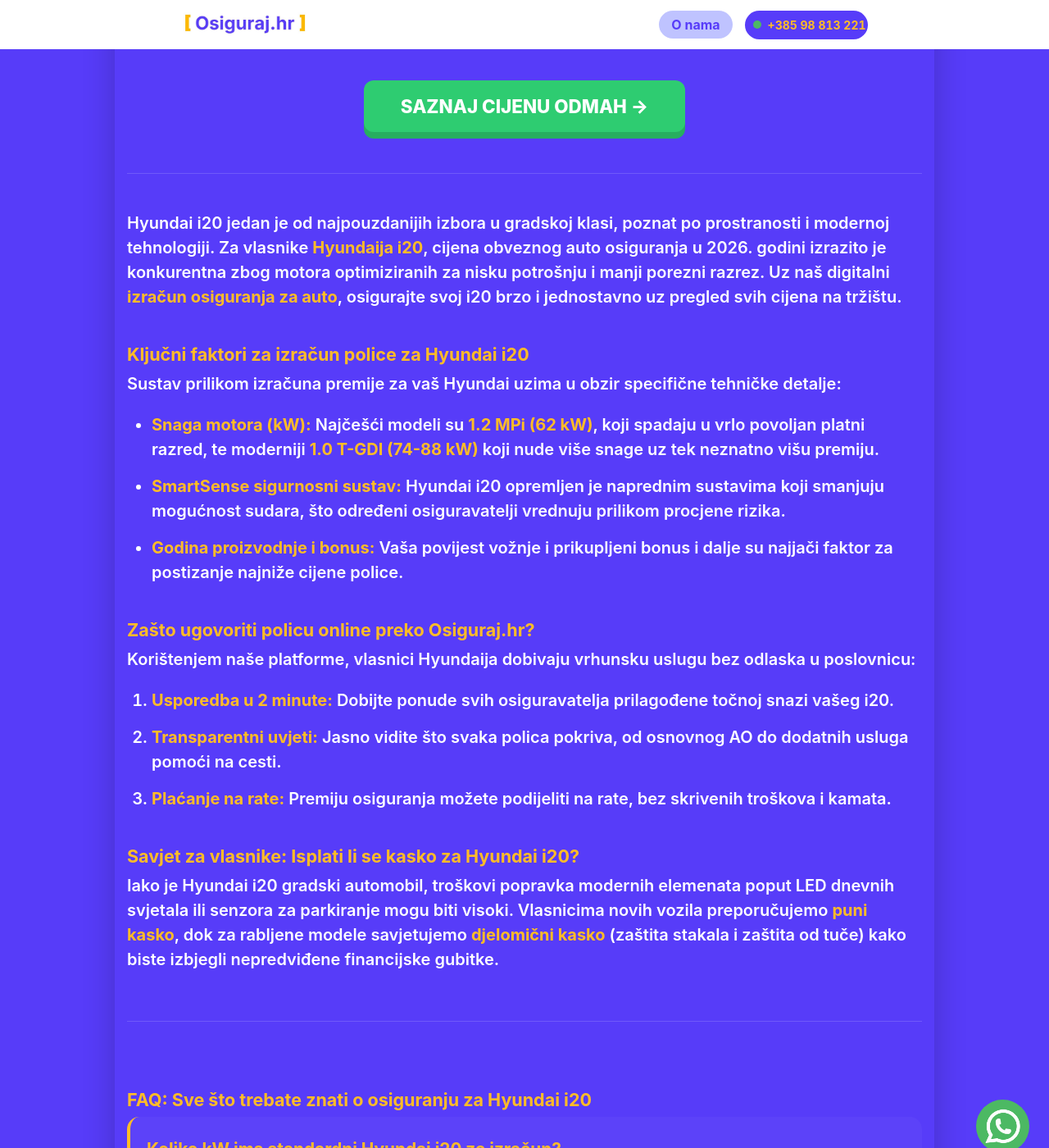
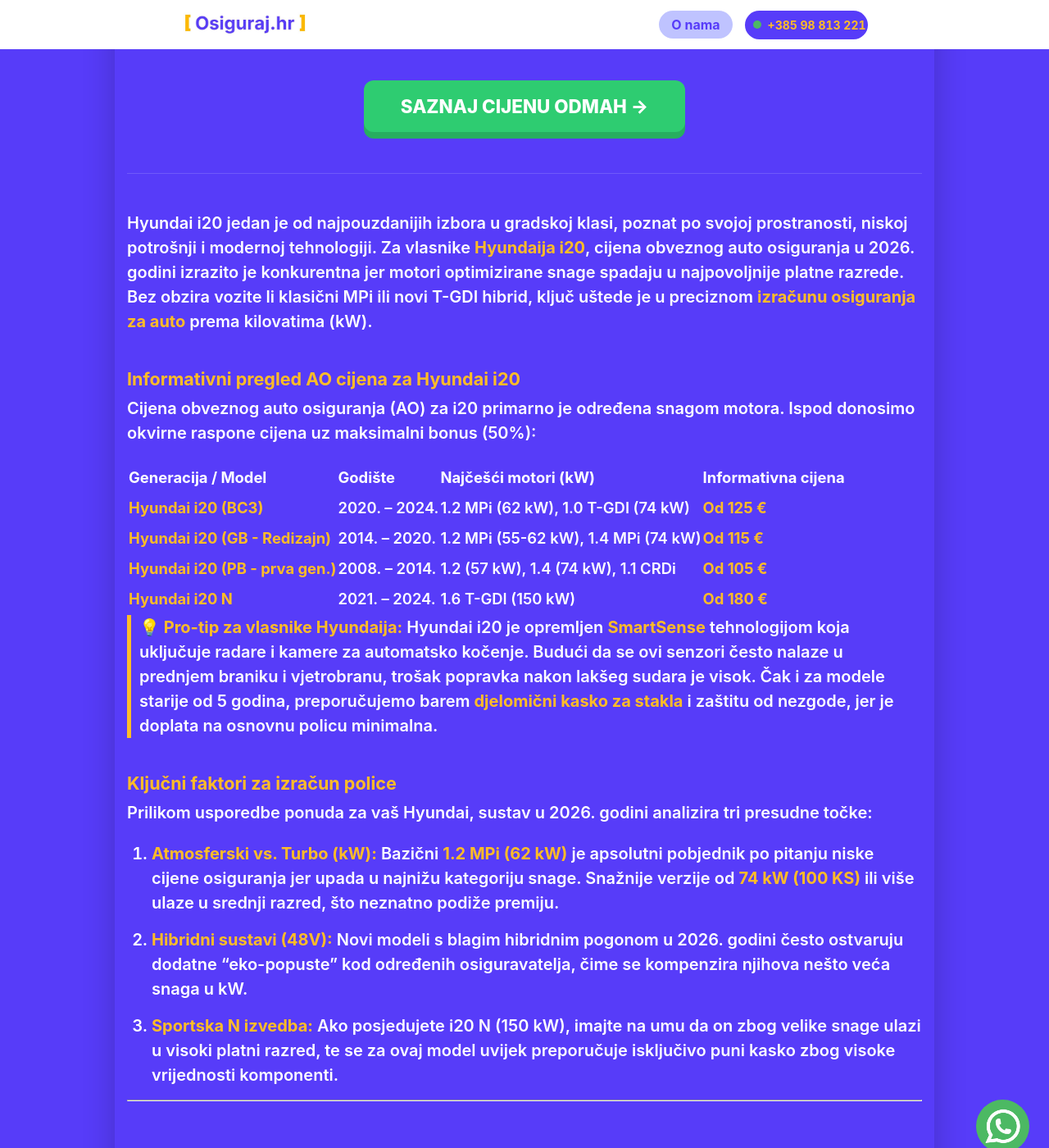
Before and after one commit to Filip-Gale/OsigurajHR, a Jekyll site: the page built from auto-osiguranje/hyundai-i20.md, in a window 1280 px wide and 1400 px high, scrolled down 315 px. Shown: the whole window at 82% size. Built offline with Jekyll 4.4.1, drawn with Linux system fonts in a browser that asks for light colours; some of the changed text lies outside the part shown.

Commit message:
Update hyundai-i20.md

```diff
--- a/auto-osiguranje/hyundai-i20.md
+++ b/auto-osiguranje/hyundai-i20.md
@@ -1,48 +1,81 @@
 ---
 layout: grad
-grad_ime: ""
-title: "Osiguranje za Hyundai i20 | Izračun cijene prema kW (2026)"
+grad_ime: "Hrvatska"
+title: "Osiguranje za Hyundai i20 | Cijene po godištima (2008-2024)"
 permalink: /auto-osiguranje/hyundai-i20/
-description: "Saznajte točnu cijenu auto osiguranja za Hyundai i20. Usporedite ponude za MPi i T-GDI motore uz uštede do 30% online."
+description: "Izračunajte cijenu osiguranja za Hyundai i20. Provjerite informativne cijene za MPi, T-GDI i i20 N modele po godištima. Uštedite do 30% online."
 ---
 
-Hyundai i20 jedan je od najpouzdanijih izbora u gradskoj klasi, poznat po prostranosti i modernoj tehnologiji. Za vlasnike **Hyundaija i20**, cijena obveznog auto osiguranja u 2026. godini izrazito je konkurentna zbog motora optimiziranih za nisku potrošnju i manji porezni razrez. Uz naš digitalni **izračun osiguranja za auto**, osigurajte svoj i20 brzo i jednostavno uz pregled svih cijena na tržištu.
+Hyundai i20 jedan je od najpouzdanijih izbora u gradskoj klasi, poznat po svojoj prostranosti, niskoj potrošnji i modernoj tehnologiji. Za vlasnike **Hyundaija i20**, cijena obveznog auto osiguranja u 2026. godini izrazito je konkurentna jer motori optimizirane snage spadaju u najpovoljnije platne razrede. Bez obzira vozite li klasični MPi ili novi T-GDI hibrid, ključ uštede je u preciznom **izračunu osiguranja za auto** prema kilovatima (kW).
 
-### Ključni faktori za izračun police za Hyundai i20
+### Informativni pregled AO cijena za Hyundai i20
 
-Sustav prilikom izračuna premije za vaš Hyundai uzima u obzir specifične tehničke detalje:
+Cijena obveznog auto osiguranja (AO) za i20 primarno je određena snagom motora. Ispod donosimo okvirne raspone cijena uz maksimalni bonus (50%):
 
-* **Snaga motora (kW):** Najčešći modeli su **1.2 MPi (62 kW)**, koji spadaju u vrlo povoljan platni razred, te moderniji **1.0 T-GDI (74-88 kW)** koji nude više snage uz tek neznatno višu premiju.
-* **SmartSense sigurnosni sustav:** Hyundai i20 opremljen je naprednim sustavima koji smanjuju mogućnost sudara, što određeni osiguravatelji vrednuju prilikom procjene rizika.
-* **Godina proizvodnje i bonus:** Vaša povijest vožnje i prikupljeni bonus i dalje su najjači faktor za postizanje najniže cijene police.
+| Generacija&nbsp;/&nbsp;Model | Godište&nbsp;&nbsp;&nbsp;&nbsp;&nbsp; | Najčešći motori (kW)&nbsp;&nbsp;&nbsp;&nbsp;&nbsp;&nbsp;&nbsp;&nbsp; | Informativna cijena |
+| :--- | :--- | :--- | :--- |
+| **Hyundai i20 (BC3)** | 2020. – 2024. | 1.2 MPi (62 kW), 1.0 T-GDI (74 kW) | **Od 125 €** |
+| **Hyundai i20 (GB - Redizajn)** | 2014. – 2020. | 1.2 MPi (55-62 kW), 1.4 MPi (74 kW) | **Od 115 €** |
+| **Hyundai i20 (PB - prva gen.)** | 2008. – 2014. | 1.2 (57 kW), 1.4 (74 kW), 1.1 CRDi | **Od 105 €** |
+| **Hyundai i20 N** | 2021. – 2024. | 1.6 T-GDI (150 kW) | **Od 180 €** |
 
-### Zašto ugovoriti policu online preko Osiguraj.hr?
+> **💡 Pro-tip za vlasnike Hyundaija:** Hyundai i20 je opremljen **SmartSense** tehnologijom koja uključuje radare i kamere za automatsko kočenje. Budući da se ovi senzori često nalaze u prednjem braniku i vjetrobranu, trošak popravka nakon lakšeg sudara je visok. Čak i za modele starije od 5 godina, preporučujemo barem **djelomični kasko za stakla** i zaštitu od nezgode, jer je doplata na osnovnu policu minimalna.
 
-Korištenjem naše platforme, vlasnici Hyundaija dobivaju vrhunsku uslugu bez odlaska u poslovnicu:
+### Ključni faktori za izračun police
 
-1. **Usporedba u 2 minute:** Dobijte ponude svih osiguravatelja prilagođene točnoj snazi vašeg i20.
-2. **Transparentni uvjeti:** Jasno vidite što svaka polica pokriva, od osnovnog AO do dodatnih usluga pomoći na cesti.
-3. **Plaćanje na rate:** Premiju osiguranja možete podijeliti na rate, bez skrivenih troškova i kamata.
+Prilikom usporedbe ponuda za vaš Hyundai, sustav u 2026. godini analizira tri presudne točke:
+1.  **Atmosferski vs. Turbo (kW):** Bazični **1.2 MPi (62 kW)** je apsolutni pobjednik po pitanju niske cijene osiguranja jer upada u najnižu kategoriju snage. Snažnije verzije od **74 kW (100 KS)** ili više ulaze u srednji razred, što neznatno podiže premiju.
+2.  **Hibridni sustavi (48V):** Novi modeli s blagim hibridnim pogonom u 2026. godini često ostvaruju dodatne "eko-popuste" kod određenih osiguravatelja, čime se kompenzira njihova nešto veća snaga u kW.
+3.  **Sportska N izvedba:** Ako posjedujete i20 N (150 kW), imajte na umu da on zbog velike snage ulazi u visoki platni razred, te se za ovaj model uvijek preporučuje isključivo puni kasko zbog visoke vrijednosti komponenti.
 
-### Savjet za vlasnike: Isplati li se kasko za Hyundai i20?
-
-Iako je Hyundai i20 gradski automobil, troškovi popravka modernih elemenata poput LED dnevnih svjetala ili senzora za parkiranje mogu biti visoki. Vlasnicima novih vozila preporučujemo **puni kasko**, dok za rabljene modele savjetujemo **djelomični kasko** (zaštita stakala i zaštita od tuče) kako biste izbjegli nepredviđene financijske gubitke.
+---
 
 <div class="faq-section">
-    <h3>FAQ: Sve što trebate znati o osiguranju za Hyundai i20</h3>
+    <h3>Česta pitanja o osiguranju za Hyundai i20</h3>
 
     <div class="faq-item">
-        <h4>Koliko kW ima standardni Hyundai i20 za izračun?</h4>
-        <p>Bazični 1.2 motor obično ima 62 kW (84 KS), što ga svrstava u jednu od najpovoljnijih kategorija za obvezno auto osiguranje.</p>
+        <h4>Koliko kW ima moj Hyundai i20 za izračun osiguranja?</h4>
+        <p>Najčešći motori u Hrvatskoj su 1.2 MPi sa 62 kW (84 KS) i 1.0 T-GDI sa 74 kW (100 KS). Točan podatak možete pronaći u svojoj prometnoj dozvoli pod stavkom P.2.</p>
     </div>
 
     <div class="faq-item">
-        <h4>Vrijedi li polica osiguranja ako vozim i20 u inozemstvo?</h4>
-        <p>Da, sve police ugovorene preko naše platforme dolaze s međunarodnom kartom osiguranja (zelena karta) koja vrijedi u cijeloj Europi.</p>
+        <h4>Pokriva li osiguranje štetu ako netko drugi vozi moj i20?</h4>
+        <p>Da, obvezna AO polica prati vozilo, a ne vozača. Svaka osoba s važećom vozačkom dozvolom kojoj dopustite upravljanje vozilom pokrivena je vašim osiguranjem u slučaju nanošenja štete trećima.</p>
     </div>
 
     <div class="faq-item">
-        <h4>Mogu li prebaciti bonus s drugog auta na svoj novi i20?</h4>
-        <p>Naravno. Bonus je vezan uz osobu, a ne uz vozilo. Naš <strong>izračun osiguranja za auto</strong> automatski će primijeniti vaš postojeći bonus na novu policu.</p>
+        <h4>Mogu li prebaciti 50% bonusa na svoj novi i20?</h4>
+        <p>Apsolutno. Bonus je trajno vlasništvo vozača. Naš online kalkulator automatski će povući vaš stečeni bonus i primijeniti ga na novu policu za Hyundai i20, osiguravajući vam maksimalnu uštedu.</p>
     </div>
 </div>
+
+<script type="application/ld+json">
+{
+  "@context": "https://schema.org",
+  "@type": "FAQPage",
+  "mainEntity": [{
+    "@type": "Question",
+    "name": "Koliko kW ima moj Hyundai i20 za izračun osiguranja?",
+    "acceptedAnswer": {
+      "@type": "Answer",
+      "text": "Hyundai i20 najčešće ima 62 kW ili 74 kW, što su vrlo povoljni razredi za obvezno auto osiguranje u Hrvatskoj."
+    }
+  },
+  {
+    "@type": "Question",
+    "name": "Pokriva li osiguranje štetu ako netko drugi vozi moj i20?",
+    "acceptedAnswer": {
+      "@type": "Answer",
+      "text": "Da, polica obveznog osiguranja (AO) pokriva štetu koju vozilo nanese trećim osobama, bez obzira na to tko je u tom trenutku upravljao vozilom."
+    }
+  },
+  {
+    "@type": "Question",
+    "name": "Mogu li prebaciti 50% bonusa na svoj novi i20?",
+    "acceptedAnswer": {
+      "@type": "Answer",
+      "text": "Da, bonus je vezan uz vlasnika i može se u potpunosti iskoristiti prilikom ugovaranja osiguranja za bilo koji model Hyundaija i20."
+    }
+  }]
+}
+</script>
```
